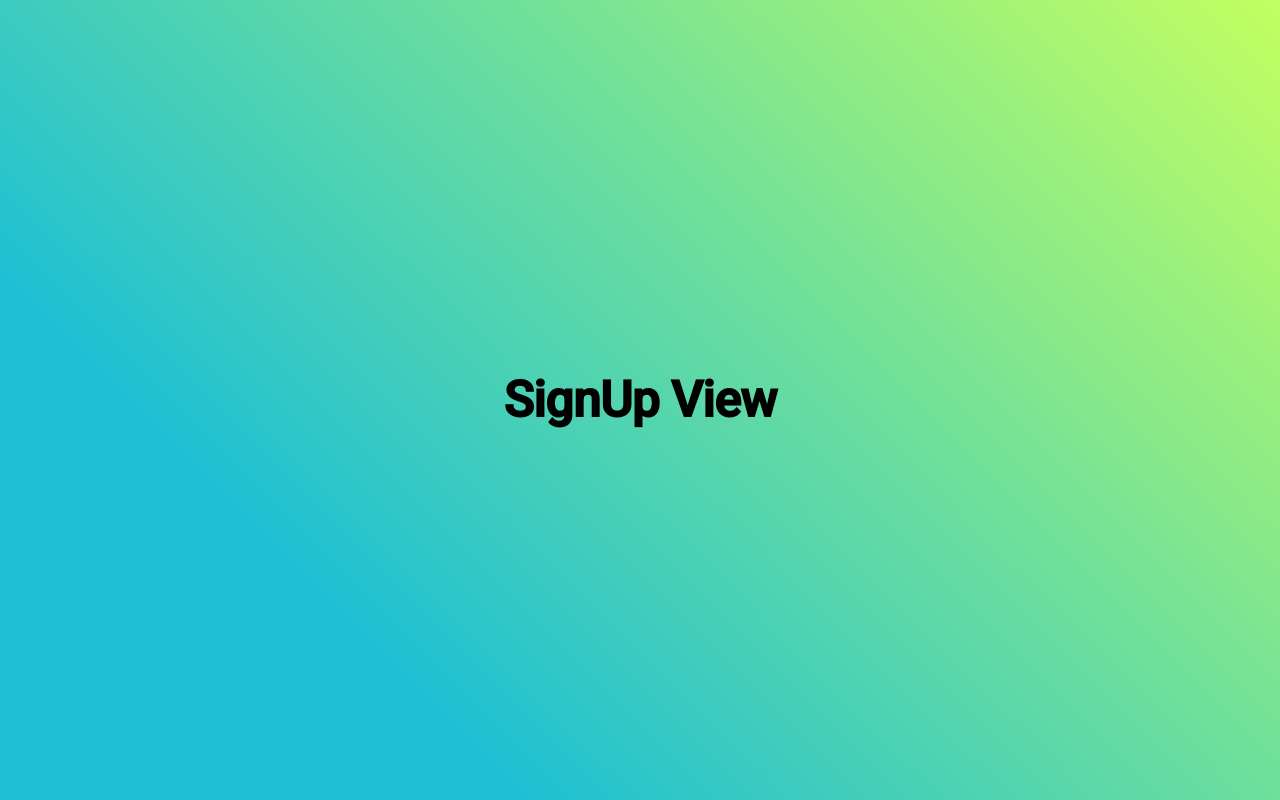
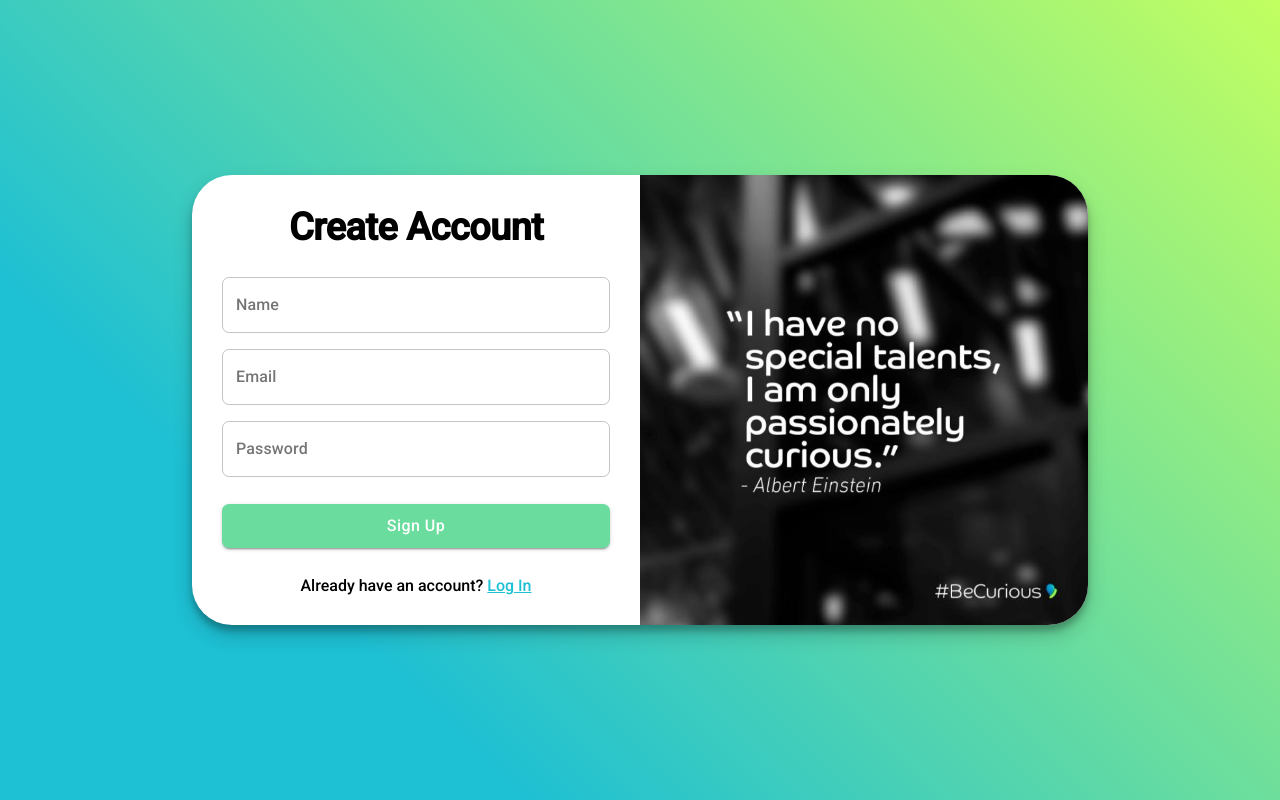
Before and after one commit to LOG1CRS/Beliveo-Employees-App, a React (Create React App) app: page / in a window 1280 px wide. Both pictures are taken after a click on the button "Sign Up". Built offline with nearby package versions, Linux system fonts and the light colour scheme.

Commit message:
Sign up view design finished

```diff
--- a/src/App.jsx
+++ b/src/App.jsx
@@ -23,11 +23,19 @@ const App = () => {
           <Route exact path={routes.welcome} component={Welcome} />
           <Route exact path={routes.login} component={LogIn} />
           <Route exact path={routes.signup} component={SignUp} />
+          <Route component={NotFound} />
           <Layout>
-            <Route path={routes.dashboard} component={Dashboard} />
-            <Route path={routes.employees} component={Employees} />
+            <ProtectedRoute
+              exact
+              path={routes.dashboard}
+              Component={Dashboard}
+            />
+            <ProtectedRoute
+              exact
+              path={routes.employees}
+              Component={Employees}
+            />
           </Layout>
-          <Route component={NotFound} />
         </Switch>
       </ThemeProvider>
     </BrowserRouter>
--- a/src/assets/index.js
+++ b/src/assets/index.js
@@ -2,6 +2,14 @@ import themeConfig from './style/themeConfig';
 import beliveoIcon from './static/beliveo-icon.png';
 import beliveoLogo from './static/beliveo-logo.png';
 import beliveoTitle from './static/beliveo-title.png';
+import signUpWallpaper from './static/signup-wallpaper.jpg';
 import * as themeValues from './style/themeValues';
 
-export { themeConfig, beliveoIcon, beliveoLogo, beliveoTitle, themeValues };
+export {
+  themeConfig,
+  beliveoIcon,
+  beliveoLogo,
+  beliveoTitle,
+  themeValues,
+  signUpWallpaper,
+};
--- a/src/assets/style/themeConfig.js
+++ b/src/assets/style/themeConfig.js
@@ -44,6 +44,17 @@ const theme = createMuiTheme({
       contained: {
         borderRadius: 7,
       },
+      containedSecondary: {
+        color: '#fff',
+      },
+      sizeLarge: {
+        fontSize: 16,
+      },
+    },
+    MuiOutlinedInput: {
+      root: {
+        borderRadius: 7,
+      },
     },
   },
 });
--- a/src/routes/ProtectedRoute.jsx
+++ b/src/routes/ProtectedRoute.jsx
@@ -4,7 +4,7 @@ import { useSelector } from 'react-redux';
 import { login } from './routes.json';
 
 const ProtectedRoute = (props) => {
-  const { path, component } = props;
+  const { path, Component } = props;
   const token = useSelector((store) => store.authToken);
 
   useEffect(() => {
@@ -17,7 +17,7 @@ const ProtectedRoute = (props) => {
       exact
       render={() => {
         if (token) {
-          return <component />;
+          return <Component />;
         } else {
           return <Redirect to={login} />;
         }
--- a/src/views/SignUp.jsx
+++ b/src/views/SignUp.jsx
@@ -1,6 +1,17 @@
 import React from 'react';
-import { Grid, Typography, makeStyles } from '@material-ui/core';
+import {
+  Grid,
+  Typography,
+  makeStyles,
+  Hidden,
+  TextField,
+  Button,
+} from '@material-ui/core';
 import { Helmet } from 'react-helmet';
+import { Link } from 'react-router-dom';
+
+import { signUpWallpaper } from '../assets';
+import { routes } from '../routes';
 
 const SignUp = () => {
   const classes = useStyle();
@@ -15,9 +26,72 @@ const SignUp = () => {
         justify="center"
         alignItems="center"
       >
-        <Typography variant="h1" align="center" style={{ fontSize: 50 }}>
-          SignUp View
-        </Typography>
+        <Grid container className={classes.signUpContainer}>
+          <Grid item xs={12} lg={6} className={classes.container}>
+            <Grid container className={classes.formContainer}>
+              <Grid item xs={12}>
+                <Typography
+                  variant="h1"
+                  align="center"
+                  className={classes.title}
+                >
+                  Create Account
+                </Typography>
+              </Grid>
+              <Grid item xs={12}>
+                <TextField
+                  label="Name"
+                  fullWidth
+                  variant="outlined"
+                  className={classes.input}
+                />
+                <TextField
+                  label="Email"
+                  fullWidth
+                  variant="outlined"
+                  className={classes.input}
+                />
+                <TextField
+                  label="Password"
+                  fullWidth
+                  variant="outlined"
+                  className={classes.input}
+                />
+              </Grid>
+              <Grid item xs={12}>
+                <Button
+                  variant="contained"
+                  color="secondary"
+                  fullWidth
+                  size="large"
+                  style={{ marginBottom: 10 }}
+                >
+                  Sign Up
+                </Button>
+              </Grid>
+              <Grid item xs={12}>
+                <Typography
+                  variant="h3"
+                  align="center"
+                  className={classes.question}
+                >
+                  Already have an account?{' '}
+                  <Link className={classes.link} to={routes.login}>
+                    Log In
+                  </Link>
+                </Typography>
+              </Grid>
+            </Grid>
+          </Grid>
+          <Hidden mdDown>
+            <Grid
+              item
+              lg={6}
+              className={classes.wallpaper}
+              style={{ backgroundImage: `url(${signUpWallpaper})` }}
+            ></Grid>
+          </Hidden>
+        </Grid>
       </Grid>
     </>
   );
@@ -30,6 +104,56 @@ const useStyle = makeStyles((theme) => ({
     background:
       'linear-gradient(45deg, rgba(30,192,212,1) 25%, rgba(194,255,96,1) 100%)',
   },
+  signUpContainer: {
+    margin: 16,
+    minHeight: 450,
+    backgroundColor: 'white',
+    borderRadius: 40,
+    boxShadow: '0 10px 20px rgba(0,0,0,0.19), 0 6px 6px rgba(0,0,0,0.23)',
+    [theme.breakpoints.down('md')]: {
+      width: '55%',
+    },
+    [theme.breakpoints.only('xs')]: {
+      width: '100%',
+      minHeight: 430,
+    },
+    [theme.breakpoints.up('lg')]: {
+      width: '70%',
+      maxWidth: 900,
+    },
+  },
+  wallpaper: {
+    backgroundPosition: 'right',
+    backgroundSize: 'cover',
+    borderRadius: '0 40px 40px 0',
+  },
+  formContainer: {
+    height: '100%',
+    padding: `20px 30px 20px 30px`,
+  },
+  title: {
+    paddingTop: 6,
+    fontSize: 36,
+    [theme.breakpoints.up('sm')]: {
+      fontSize: 38,
+      paddingTop: 10,
+    },
+  },
+  question: {
+    fontSize: 16,
+    marginBottom: '-10px',
+  },
+  link: {
+    color: theme.palette.primary.main,
+  },
+  input: {
+    marginTop: 6,
+    marginBottom: 6,
+    [theme.breakpoints.up('sm')]: {
+      marginTop: 8,
+      marginBottom: 8,
+    },
+  },
 }));
 
 export default SignUp;
--- a/src/views/Welcome.jsx
+++ b/src/views/Welcome.jsx
@@ -3,6 +3,7 @@ import { Grid, Typography, makeStyles, Button } from '@material-ui/core';
 import { useHistory } from 'react-router-dom';
 
 import { routes } from '../routes';
+import { beliveoLogo } from '../assets';
 
 const Welcome = () => {
   const classes = useStyle();
@@ -15,6 +16,9 @@ const Welcome = () => {
       alignContent="center"
     >
       <Grid container className={classes.welcomeContainer}>
+        <Grid item xs={12} className={classes.logoContainer}>
+          <img src={beliveoLogo} alt="logo" className={classes.logo} />
+        </Grid>
         <Grid item xs={12}>
           <Typography variant="h1" align="center" className={classes.title}>
             Welcome to Beliveo Dashboard!
@@ -62,10 +66,10 @@ const useStyle = makeStyles((theme) => ({
   },
   welcomeContainer: {
     margin: 16,
-    minHeight: 350,
+    minHeight: 500,
     backgroundColor: 'white',
     borderRadius: 40,
-    padding: '30px 20px 0px 20px',
+    padding: '10px 20px 0px 20px',
     boxShadow: '0 10px 20px rgba(0,0,0,0.19), 0 6px 6px rgba(0,0,0,0.23)',
     [theme.breakpoints.down('md')]: {
       width: '70%',
@@ -76,6 +80,17 @@ const useStyle = makeStyles((theme) => ({
     [theme.breakpoints.up('lg')]: {
       width: '50%',
       maxWidth: 800,
+    },
+  },
+  logoContainer: {
+    display: 'flex',
+    justifyContent: 'center',
+    alignItems: 'center',
+  },
+  logo: {
+    width: 150,
+    [theme.breakpoints.only('xl')]: {
+      width: 200,
     },
   },
   signUpButton: {
@@ -133,7 +148,7 @@ const useStyle = makeStyles((theme) => ({
       fontSize: 23,
     },
     [theme.breakpoints.only('xl')]: {
-      fontSize: 28,
+      fontSize: 25,
     },
     [theme.breakpoints.up('sm')]: {
       paddingLeft: 40,
```
Also changed, not shown: src/assets/static/signup-wallpaper.jpg (added).
